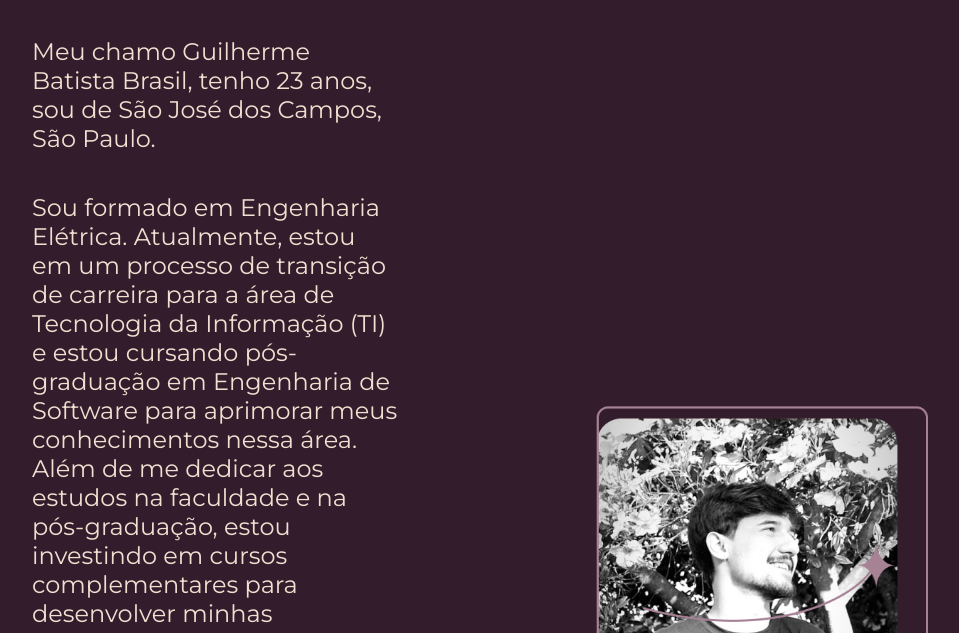
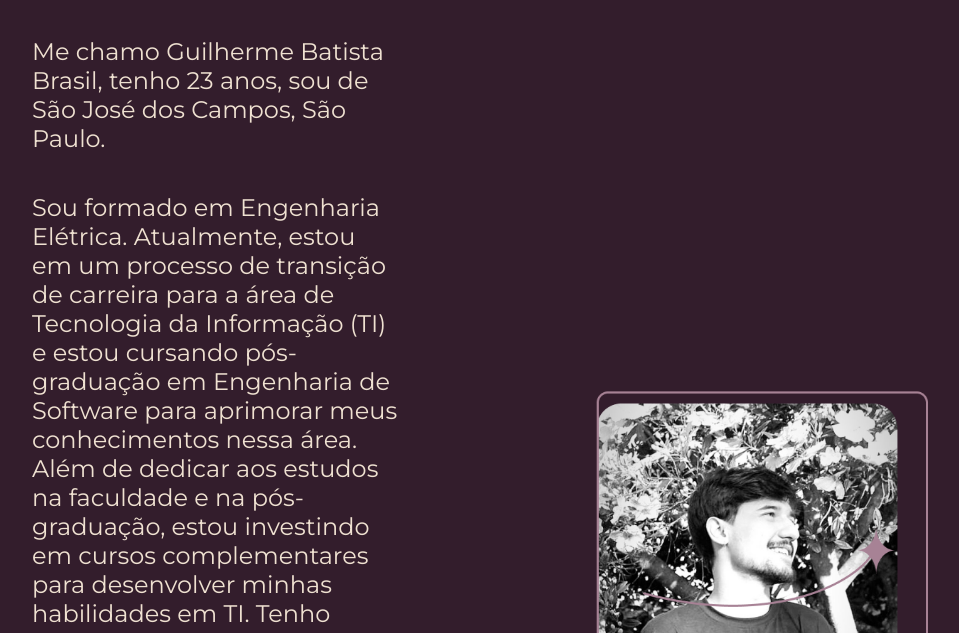
Before and after one commit to GuilhermeBatBrasil/portifolio, a plain HTML site: page about.html in a window 1280 px wide. Shown: the part 167-800 px from the top of the page, without its empty margins (160-1119 px from the left). Drawn offline with nearby package versions, Linux system fonts and the light colour scheme.

Commit message:
about.html

```diff
--- a/about.html
+++ b/about.html
@@ -20,17 +20,16 @@
         <section class="apresentacao__conteudo">
             <h1 class="apresentacao__conteudo__titulo">Sobre mim
             </strong></h1>
-            <p class="apresentacao__conteudo__texto">Meu chamo Guilherme Batista Brasil, tenho 23 anos, sou de São José dos Campos, São Paulo.</p>
+            <p class="apresentacao__conteudo__texto">Me chamo Guilherme Batista Brasil, tenho 23 anos, sou de São José dos Campos, São Paulo.</p>
             <p class="apresentacao__conteudo__texto">Sou formado em Engenharia Elétrica. Atualmente, estou em um processo de transição de
                 carreira para a área de Tecnologia da Informação (TI) e estou cursando pós-graduação em
-                Engenharia de Software para aprimorar meus conhecimentos nessa área. Além de me dedicar
+                Engenharia de Software para aprimorar meus conhecimentos nessa área. Além de dedicar
                 aos estudos na faculdade e na pós-graduação, estou investindo em cursos complementares para
                 desenvolver minhas habilidades em TI. Tenho experiência anterior como estagiário na área de
                 mecânica e, em 2022, trabalhei como Analista de sistemas na Algar Tech, onde atuei em
                 projetos terceirizados da Johnson & Johnson. Neste momento, estou entusiasmado em buscar
                 uma nova oportunidade no mercado de trabalho, onde possa colocar em prática minhas
-                habilidades e conhecimentos adquiridos na área de TI. Estou determinado a contribuir com
-                melhorias para a empresa que me acolher, utilizando minha experiência anterior.
+                habilidades e conhecimentos adquiridos na área de TI. Estou determinado a contribuir com melhorias para a empresa que oferecer oportunidade de demonstrar minhas habilidades.
                 </p>
         </section>
         <img class="apresentacao__imagem" src="./imagens/Frame 14493.png" alt="Foto da Joana Santos programando">
```
